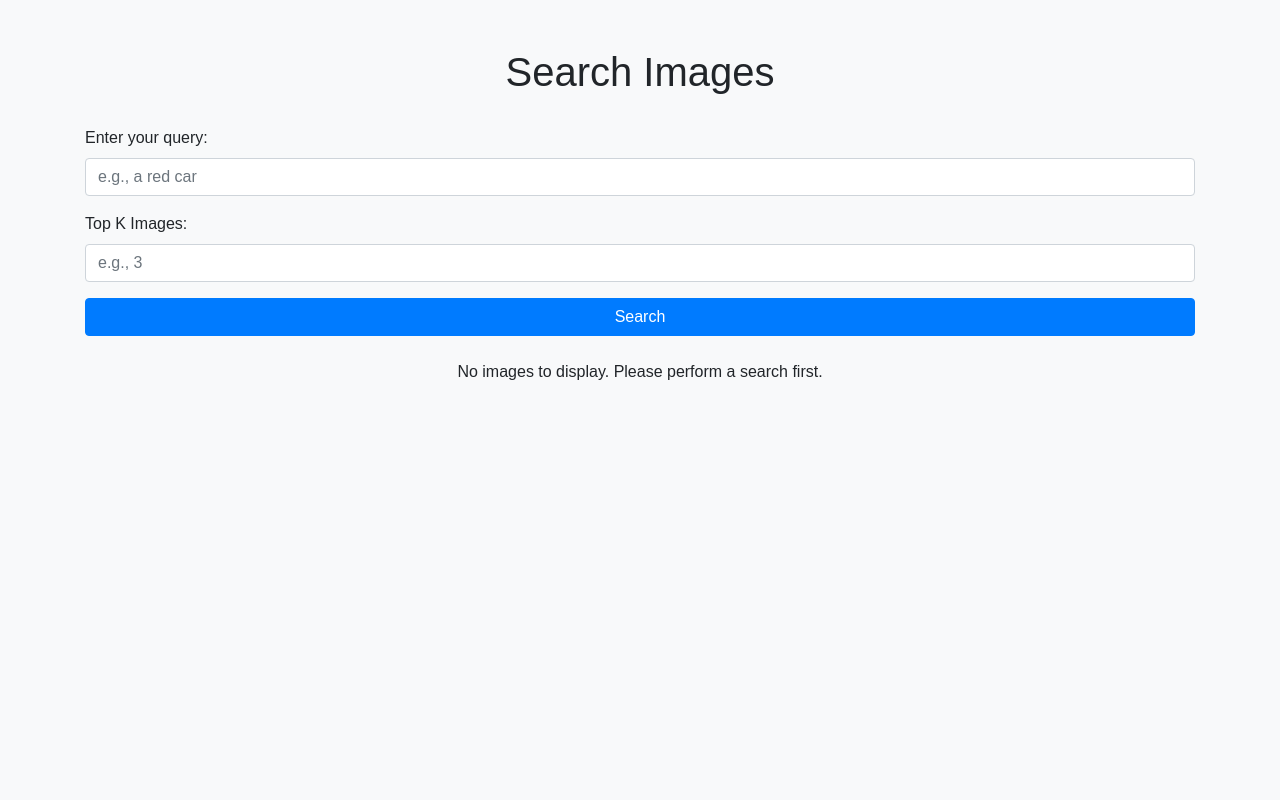
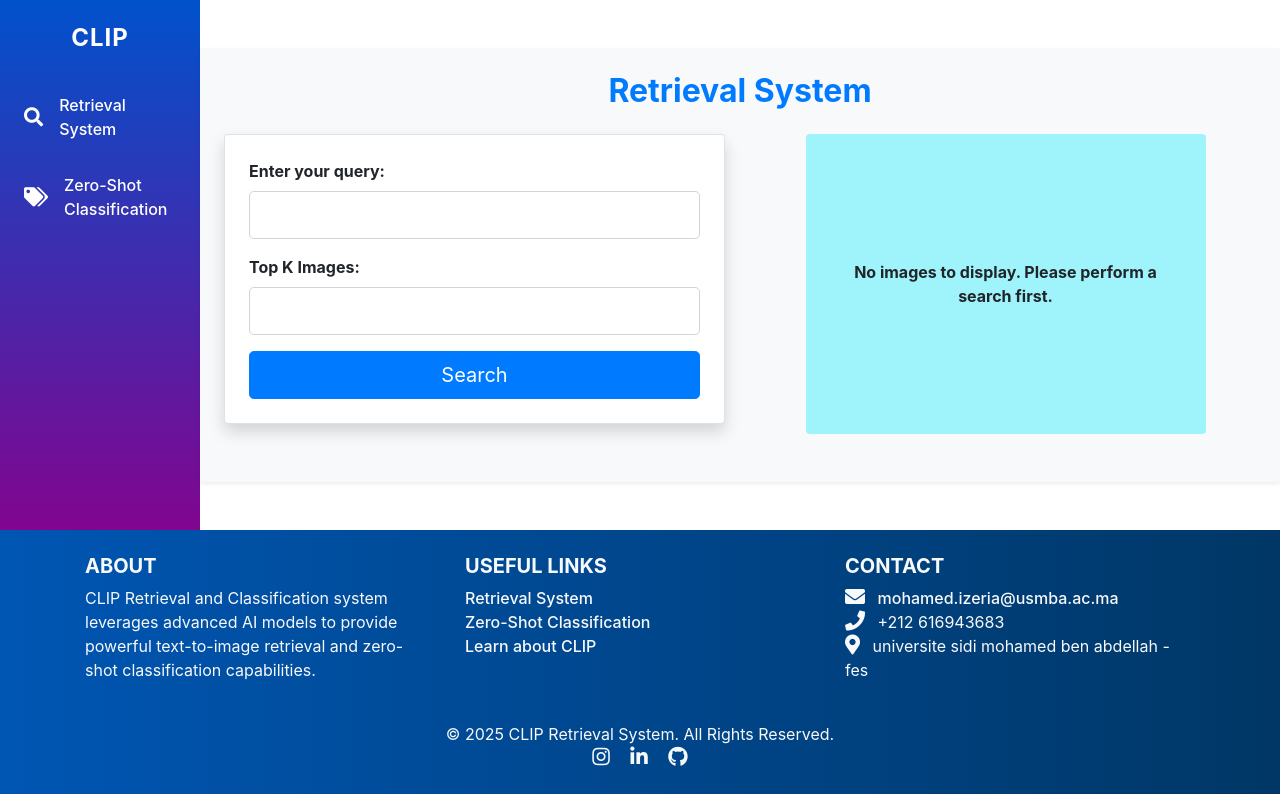
Before and after one commit to mohamedizeria01/image-search-carousel, a Flask app: page / in a window 1280 px wide. Run offline with Flask 3, Linux system fonts and the light colour scheme; some libraries are stand-ins or nearby versions.

Commit message:
good design with adding zero-shot classification feature to web site

```diff
--- a/app.py
+++ b/app.py
@@ -1,4 +1,4 @@
-from flask import Flask, render_template, request
+from flask import Flask, render_template, request, jsonify
 from transformers import CLIPProcessor, CLIPModel
 from PIL import Image
 import torch
@@ -38,28 +38,52 @@ def semantic_image_search(text_query, image_collection, top_k=3, clip_model=clip
 
     return top_k_images
 
-# Route to handle form submission
+# Route for the main page with sidebar navigation
 @app.route("/", methods=["GET", "POST"])
 def index():
-    if request.method == "POST":
-        # Capture query and top_k from the form
-        text_query = request.form['query']
-        top_k = int(request.form['top_k'])  # Convert top_k to integer
+    # Handle the retrieval system form submission
+    if request.method == "POST" and request.form.get("action") == "retrieval":
+        text_query = request.form["query"]
+        top_k = int(request.form["top_k"])
 
         # Initialize the image collection
-        image_collection = []
-        for filename in os.listdir(images_folder):
-            file_path = os.path.join(images_folder, filename)
-            if file_path.lower().endswith(('.png', '.jpg', '.jpeg', '.webp')):
-                image_collection.append(file_path)
+        image_collection = [
+            os.path.join(images_folder, filename)
+            for filename in os.listdir(images_folder)
+            if filename.lower().endswith(('.png', '.jpg', '.jpeg', '.webp'))
+        ]
 
         # Run the semantic image search
         top_k_images = semantic_image_search(text_query, image_collection, top_k)
 
-        # Return the results to the template
-        return render_template("index.html", top_k_images=top_k_images)
+        return render_template("index.html", page="retrieval", top_k_images=top_k_images)
 
-    return render_template("index.html", top_k_images=None)
+    # Default rendering for the retrieval system
+    return render_template("index.html", page="retrieval", top_k_images=None)
+
+
+# Route for zero-shot classification
+@app.route("/classify", methods=["POST"])
+def classify():
+    if "image" not in request.files or "classes" not in request.form:
+        return jsonify({"error": "Missing image or classes"}), 400
+
+    image_file = request.files["image"]
+    classes = request.form["classes"].split(",")
+
+    # Preprocess the image
+    image = Image.open(image_file).convert("RGB")
+    inputs = clip_processor(text=classes, images=image, return_tensors="pt", padding=True)
+
+    # Run the CLIP model
+    with torch.no_grad():
+        outputs = clip_model(**inputs)
+        logits_per_image = outputs.logits_per_image
+        probs = logits_per_image.softmax(dim=1).tolist()[0]
+
+    # Prepare classification results
+    result = {cls.strip(): round(prob * 100, 2) for cls, prob in zip(classes, probs)}
+    return jsonify(result)
 
 if __name__ == "__main__":
     app.run(debug=True)
--- /dev/null
+++ b/static/css/content_styles.css
@@ -0,0 +1,68 @@
+#main-content {
+        background-color: #f8f9fa;
+        border-radius: 8px;
+    }
+
+    /* Form Styling */
+    form {
+        background: #ffffff;
+        border: 1px solid #e3e6f0;
+    }
+
+    /* Form Input Fields */
+    .form-control-lg {
+        border-radius: 6px;
+        font-size: 1.1rem;
+    }
+
+    /* Section Header */
+    h2 {
+        font-size: 2rem;
+    }
+
+    /* Carousel Styling */
+    .carousel-inner img {
+        border-radius: 8px;
+    }
+
+    /* Buttons */
+    .btn-primary {
+        background-color: #0056b3;
+        border-color: #004085;
+    }
+
+    .btn-primary:hover {
+        background-color: #004085;
+        border-color: #003766;
+    }
+
+
+
+
+    /* Additional styles to enhance the overall page */
+body {
+    background-color: #f4f7fc;
+    font-family: 'Arial', sans-serif;
+}
+
+h2 {
+    font-size: 2rem;
+    font-weight: 600;
+    color: #333;
+}
+
+.btn-block {
+    width: 100%;
+}
+
+.progress-bar {
+    transition: width 0.5s ease;
+}
+
+.form-control-file {
+    font-size: 1rem;
+}
+
+.text-muted {
+    color: #6c757d !important;
+}
--- /dev/null
+++ b/static/css/side_footer_styles.css
@@ -0,0 +1,76 @@
+    /* Sidebar background gradient */
+    .bg-gradient-dark {
+        background: linear-gradient(135deg, #2b2b2b, #1f1f1f);
+    }
+
+    /* Sidebar links */
+    .nav-link {
+        font-size: 1rem;
+        font-weight: 500;
+        transition: background-color 0.3s, transform 0.3s;
+        border-radius: 5px;
+    }
+
+    .nav-link:hover {
+        background-color: rgba(255, 255, 255, 0.1);
+        transform: scale(1.05);
+    }
+
+    /* Active link (optional for highlighting the current page) */
+    .nav-link.active {
+        background-color: rgba(255, 255, 255, 0.2);
+        font-weight: 600;
+    }
+
+    /* Sidebar icons */
+    .nav-link i {
+        font-size: 1.2rem;
+    }
+
+    /* Sidebar title */
+    h4 {
+        font-size: 1.5rem;
+        letter-spacing: 1px;
+    }
+
+
+
+
+
+
+    /* Footer Style */
+    footer {
+        background: linear-gradient(90deg, #0056b3, #003766);
+        color: white;
+        width: 100%; /* Ensures it spans the full width */
+        position: relative; /* Adjusts position for layout */
+        bottom: 0; /* Sticks to the bottom */
+        left: 0; /* Aligns it to the left */
+    }
+
+
+
+    #main-content {
+        flex: 1; /* Pushes footer to the bottom */
+    }
+
+    /* Footer Links */
+    footer a {
+        color: rgba(255, 255, 255, 0.9);
+        font-weight: 500;
+    }
+
+    footer a:hover {
+        text-decoration: underline;
+        color: #ffffff;
+    }
+
+    /* Footer Icons */
+    footer i {
+        font-size: 1.25rem;
+    }
+
+    /* Responsive Padding */
+    footer .container {
+        padding: 0 15px;
+    }
--- a/static/js/script.js
+++ b/static/js/script.js
@@ -0,0 +1,71 @@
+function showClassification() {
+    document.getElementById("main-content").innerHTML = `
+        <div class="container py-5">
+            <h2 class="text-center mb-4 text-primary font-weight-bold">Zero-Shot Classification</h2>
+            <form id="classification-form" method="POST" enctype="multipart/form-data" action="/classify" class="p-4 bg-white border rounded shadow">
+                <div class="form-group">
+                    <label for="image" class="font-weight-bold">Upload Image:</label>
+                    <input type="file" id="image" name="image" class="form-control-file" required>
+                </div>
+                <div class="form-group">
+                    <label for="classes" class="font-weight-bold">Enter Classes (comma-separated):</label>
+                    <input type="text" id="classes" name="classes" class="form-control" placeholder="e.g., cat, dog, car" required>
+                </div>
+                <button type="submit" class="btn btn-primary btn-block">Classify</button>
+            </form>
+            <div id="results" class="mt-5"></div>
+        </div>
+    `;
+
+    const form = document.getElementById("classification-form");
+    form.addEventListener("submit", async (event) => {
+        event.preventDefault();
+
+        const formData = new FormData(form);
+        const response = await fetch("/classify", {
+            method: "POST",
+            body: formData,
+        });
+
+        const result = await response.json();
+        const resultsDiv = document.getElementById("results");
+
+        // Create a container to hold the image and results side by side
+        const resultsContainer = document.createElement("div");
+        resultsContainer.classList.add("d-flex", "align-items-center");
+
+        // Create a div for the image on the left
+        const imageDiv = document.createElement("div");
+        imageDiv.classList.add("mr-4"); // Add margin to the right of the image
+        const image = document.createElement("img");
+        image.src = URL.createObjectURL(formData.get("image")); // Display the uploaded image
+        image.classList.add("img-fluid", "rounded");
+        image.style.maxWidth = "300px"; // Set a max width for the image
+        imageDiv.appendChild(image);
+
+        // Create a div for the results on the right
+        const resultsContentDiv = document.createElement("div");
+        resultsContentDiv.classList.add("ml-4", "w-75");
+
+        Object.entries(result).forEach(([key, value]) => {
+            resultsContentDiv.innerHTML += `
+                <div class="mb-3">
+                    <strong class="d-block">${key}</strong>
+                    <div class="d-flex justify-content-between align-items-center">
+                        <span class="px-3">${value.toFixed(2)}% </span>
+                        <div class="progress w-100" style="height: 20px;">
+                            <div class="progress-bar bg-info" role="progressbar" style="width: ${value}%" aria-valuenow="${value}" aria-valuemin="0" aria-valuemax="100"></div>
+                        </div>
+                    </div>
+                </div>
+            `;
+        });
+
+        // Append the image and result sections to the results container
+        resultsContainer.appendChild(imageDiv);
+        resultsContainer.appendChild(resultsContentDiv);
+
+        // Append the results container to the results div
+        resultsDiv.appendChild(resultsContainer);
+    });
+}
--- a/templates/index.html
+++ b/templates/index.html
@@ -1,95 +1,162 @@
 <!DOCTYPE html>
 <html lang="en">
+
 <head>
     <meta charset="UTF-8">
     <meta name="viewport" content="width=device-width, initial-scale=1.0">
-    <title>Image Search Carousel</title>
-    <!-- Bootstrap CSS -->
+    <title>CLIP Retrieval and Classification</title>
+
+    <link rel="stylesheet" href="../static/css/side_footer_styles.css">
+    <link rel="stylesheet" href="../static/css/content_styles.css">
     <link rel="stylesheet" href="https://stackpath.bootstrapcdn.com/bootstrap/4.5.2/css/bootstrap.min.css">
-    <style>
-        /* Set the maximum size for the carousel */
-        .carousel {
-            max-width: 800px; /* Limit the width */
-            max-height: 500px; /* Limit the height */
-            margin: 0 auto; /* Center the carousel */
-        }
+    <link rel="stylesheet" href="https://cdnjs.cloudflare.com/ajax/libs/font-awesome/5.15.4/css/all.min.css">
 
-        .carousel img {
-            max-width: 100%; /* Ensure images don't exceed container width */
-            max-height: 100%; /* Ensure images don't exceed container height */
-            object-fit: cover; /* Maintain aspect ratio and crop excess */
-        }
+</head>
 
-        /* Optional: Styling for a cleaner look */
-        body {
-            background-color: #f8f9fa;
-            font-family: Arial, sans-serif;
-        }
+<body>
+    <div class="d-flex">
+        <!-- Sidebar -->
+        <nav class="vh-200" style="background: linear-gradient(180deg, #0052cc, #81058f); width: 200px; height: 100;">
+            <div class="d-flex flex-column align-items-center py-4">
+                <h4 class="text-white font-weight-bold mb-4">CLIP</h4>
+                <ul class="nav flex-column w-100">
+                    <li class="nav-item">
+                        <a class="nav-link text-white py-3 px-4 d-flex align-items-center" href="/">
+                            <i class="fas fa-search mr-3"></i>
+                            <span>Retrieval System</span>
+                        </a>
+                    </li>
+                    <li class="nav-item">
+                        <a class="nav-link text-white py-3 px-4 d-flex align-items-center" href="#classification"
+                            onclick="showClassification()">
+                            <i class="fas fa-tags mr-3"></i>
+                            <span>Zero-Shot Classification</span>
+                        </a>
+                    </li>
+                </ul>
+            </div>
+        </nav>
 
-        h1 {
-            margin-bottom: 30px;
-            text-align: center;
-        }
-
-        form {
-            margin-bottom: 40px;
-        }
-    </style>
-</head>
-<body>
-    <div class="container mt-5">
-        <h1>Search Images</h1>
-
-        <!-- Search Form -->
-        <form action="/" method="POST" class="mb-4">
+        <!-- Content -->
+        <div class="container my-5 py-4 px-4 pb-5 bg-light rounded shadow-sm" id="main-content">
+            {% if page == "retrieval" %}
+            <h2 class="text-center mb-4 text-primary font-weight-bold">Retrieval System</h2>
+            <div class="row">
+                <!-- Left: Form -->
+                <div class="col-md-6">
+                    <form method="POST" enctype="multipart/form-data" class="p-4 bg-white border rounded shadow">
+                        <input type="hidden" name="action" value="retrieval">
                         <div class="form-group">
-                <label for="query">Enter your query:</label>
-                <input type="text" class="form-control" id="query" name="query" placeholder="e.g., a red car" required>
+                            <label for="query" class="font-weight-bold">Enter your query:</label>
+                            <input type="text" class="form-control form-control-lg" id="query" name="query" required>
                         </div>
                         <div class="form-group">
-                <label for="top_k">Top K Images:</label>
-                <input type="number" class="form-control" id="top_k" name="top_k" min="1" placeholder="e.g., 3" required>
+                            <label for="top_k" class="font-weight-bold">Top K Images:</label>
+                            <input type="number" class="form-control form-control-lg" id="top_k" name="top_k" required>
                         </div>
-            <button type="submit" class="btn btn-primary btn-block">Search</button>
+                        <button type="submit" class="btn btn-primary btn-lg w-100">Search</button>
                     </form>
+                </div>
 
+                <!-- Right: Slideshow -->
+                <div class="col-md-6 d-flex align-items-center">
                     {% if top_k_images %}
-            <!-- Bootstrap Carousel -->
-            <div id="carouselExampleIndicators" class="carousel slide" data-ride="carousel">
+                    <div id="carouselExampleIndicators" class="carousel slide w-100" data-ride="carousel">
                         <!-- Indicators -->
                         <ol class="carousel-indicators">
                             {% for image in top_k_images %}
-                        <li data-target="#carouselExampleIndicators" data-slide-to="{{ loop.index0 }}" class="{% if loop.first %}active{% endif %}"></li>
+                            <li data-target="#carouselExampleIndicators" data-slide-to="{{ loop.index0 }}"
+                                class="{% if loop.first %}active{% endif %}"></li>
                             {% endfor %}
                         </ol>
 
                         <!-- Slides -->
-                <div class="carousel-inner">
+                        <div class="carousel-inner rounded shadow">
                             {% for image in top_k_images %}
                             <div class="carousel-item {% if loop.first %}active{% endif %}">
-                            <img class="d-block w-100" src="{{ url_for('static', filename='images/' + image) }}" alt="Slide {{ loop.index }}">
+                                <img class="d-block w-100" src="{{ url_for('static', filename='images/' + image) }}"
+                                    alt="Slide {{ loop.index }}">
                             </div>
                             {% endfor %}
                         </div>
 
                         <!-- Controls -->
-                <a class="carousel-control-prev" href="#carouselExampleIndicators" role="button" data-slide="prev">
+                        <a class="carousel-control-prev" href="#carouselExampleIndicators" role="button"
+                            data-slide="prev">
                             <span class="carousel-control-prev-icon" aria-hidden="true"></span>
                             <span class="sr-only">Previous</span>
                         </a>
-                <a class="carousel-control-next" href="#carouselExampleIndicators" role="button" data-slide="next">
+                        <a class="carousel-control-next" href="#carouselExampleIndicators" role="button"
+                            data-slide="next">
                             <span class="carousel-control-next-icon" aria-hidden="true"></span>
                             <span class="sr-only">Next</span>
                         </a>
                     </div>
                     {% else %}
-            <p class="text-center">No images to display. Please perform a search first.</p>
+                    <div class="text-center d-flex justify-content-center align-items-center  rounded mx-auto" style="width: 400px; height: 300px; background-color: #9ff3fb; ">
+                        <p class="text-black font-weight-bold m-0 m-5">No images to display. Please perform a search first.</p>
+                    </div>
+                    {% endif %}
+
+                </div>
+            </div>
             {% endif %}
         </div>
+    </div>
+
+
+        <!-- Footer -->
+        <footer class="bg-dark text-light py-4 ">
+            <div class="container">
+                <div class="row">
+                    <!-- About -->
+                    <div class="col-md-4">
+                        <h5 class="font-weight-bold text-uppercase">About</h5>
+                        <p>CLIP Retrieval and Classification system leverages advanced AI models to provide powerful
+                            text-to-image retrieval and zero-shot classification capabilities.</p>
+                    </div>
+                    <!-- Useful Links -->
+                    <div class="col-md-4">
+                        <h5 class="font-weight-bold text-uppercase">Useful Links</h5>
+                        <ul class="list-unstyled">
+                            <li><a href="/" class="text-light">Retrieval System</a></li>
+                            <li><a href="#classification" onclick="showClassification()" class="text-light">Zero-Shot
+                                    Classification</a></li>
+                            <li><a href="https://github.com/openai/CLIP" class="text-light" target="_blank">Learn
+                                    about CLIP</a></li>
+                        </ul>
+                    </div>
+                    <!-- Contact -->
+                    <div class="col-md-4">
+                        <h5 class="font-weight-bold text-uppercase">Contact</h5>
+                        <ul class="list-unstyled">
+                            <li><i class="fas fa-envelope mr-2"></i> <a href="mailto:contact@clipsystem.com"
+                                    class="text-light">mohamed.izeria@usmba.ac.ma</a></li>
+                            <li><i class="fas fa-phone mr-2"></i> +212 616943683</li>
+                            <li><i class="fas fa-map-marker-alt mr-2"></i> universite sidi mohamed ben abdellah - fes </li>
+                        </ul>
+                    </div>
+                </div>
+                <div class="row mt-4">
+                    <div class="col text-center">
+                        <p class="mb-0">© 2025 CLIP Retrieval System. All Rights Reserved.</p>
+                        <div>
+                            <a href="https://www.instagram.com/mohamed_izri/" class="text-light mx-2"><i class="fab fa-instagram"></i></a>
+                            <a href="https://www.linkedin.com/in/mohamed-izeria-bb50a32ab/" class="text-light mx-2"><i class="fab fa-linkedin-in"></i></a>
+                            <a href="https://github.com/mohamedizeria01" class="text-light mx-2"><i class="fab fa-github"></i></a>
+                        </div>
+                    </div>
+                </div>
+            </div>
+        </footer>
+
+
 
     <!-- Bootstrap JS, Popper.js, and jQuery -->
+    <script src="../static/js/script.js"></script>
     <script src="https://code.jquery.com/jquery-3.5.1.slim.min.js"></script>
     <script src="https://cdn.jsdelivr.net/npm/@popperjs/core@2.11.6/dist/umd/popper.min.js"></script>
     <script src="https://stackpath.bootstrapcdn.com/bootstrap/4.5.2/js/bootstrap.min.js"></script>
 </body>
+
 </html>
```
Also changed, not shown: static/css/styles.css (deleted, +0 -132 lines), static/images/download.jpeg (added), static/images/image_13.jpg (deleted), static/images/image_14.jpg (deleted), static/images/image_21.jpg (deleted), static/images/image_33.jpg (deleted), static/images/image_34.jpg (deleted), static/images/image_44.jpg (deleted). Lines whose indentation alone changed are shown as unchanged.
